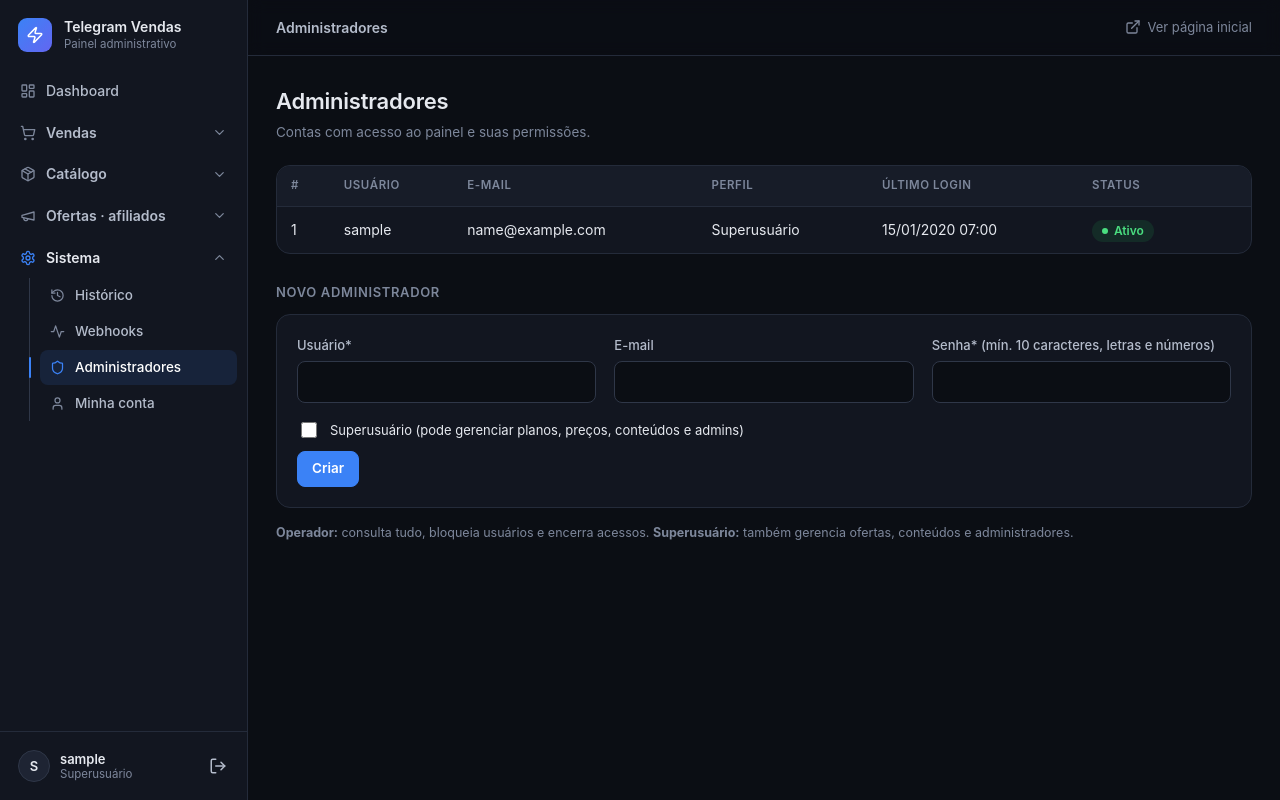
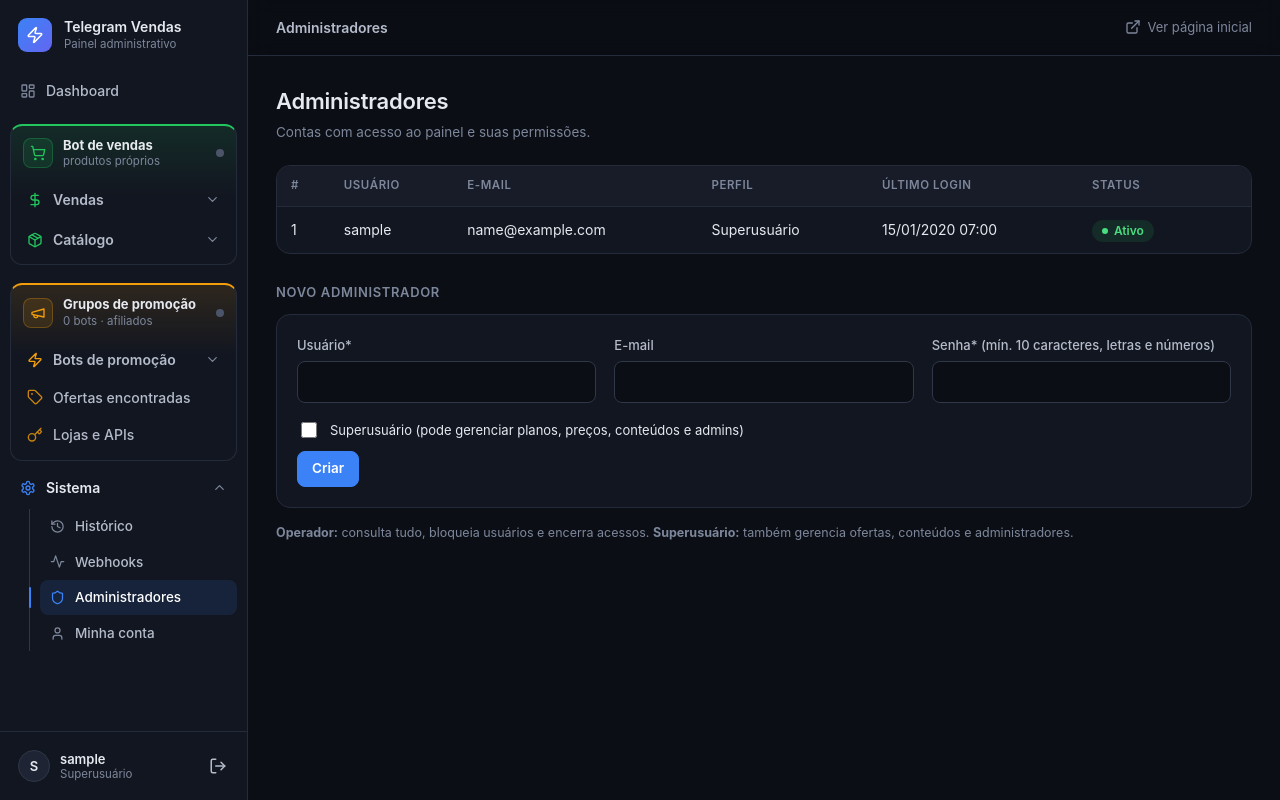
Before and after one commit to samuel0860/Boot-Telegram, a FastAPI app: page /admin/admins in a window 1280 px wide. Run offline with FastAPI, Linux system fonts and the light colour scheme; the visitor is signed in with stand-in values (Sample User, id 1); tables that the repository leaves empty hold one stand-in row (values such as "Sample post"); parts of the project's set-up code (start-up, migrations or seed data) failed here and were passed over; some libraries are stand-ins or nearby versions.

Commit message:
Menu separa bot de vendas e grupos de promoção; cada bot de promoção listado pelo nome

```diff
--- a/static/css/admin.css
+++ b/static/css/admin.css
@@ -96,7 +96,7 @@ small, .hint, .subtitle { color: var(--muted); }
   position: relative; margin: 2px 0 6px 19px; padding-left: 10px;
   border-left: 1px solid var(--border-strong); display: flex; flex-direction: column; gap: 1px;
 }
-.nav-group[open] .nav-group-body { animation: nav-open .18s ease; }
+.nav-group.anim[open] .nav-group-body { animation: nav-open .18s ease; }
 .nav-group-body .nav-link { padding: 7px 10px; font-size: 13.5px; }
 .nav-group-body .nav-link .icon { width: 15px; height: 15px; }
 .nav-group-body .nav-link.active::before {
@@ -104,6 +104,52 @@ small, .hint, .subtitle { color: var(--muted); }
   border-radius: 2px; background: var(--primary);
 }
 @keyframes nav-open { from { opacity: 0; transform: translateY(-4px); } to { opacity: 1; transform: none; } }
+
+/* Módulos do menu: cada um com a sua cor, para não confundir vendas com promoções */
+.mod-sales  { --mod: #22c55e; --mod-soft: rgba(34,197,94,.12);  --mod-line: rgba(34,197,94,.28); }
+.mod-offers { --mod: #f59e0b; --mod-soft: rgba(245,158,11,.12); --mod-line: rgba(245,158,11,.28); }
+.nav-module {
+  margin: 12px 0 4px; padding: 8px 6px 6px; border-radius: 12px;
+  border: 1px solid var(--border); background: linear-gradient(180deg, var(--mod-soft), transparent 70px);
+  border-top: 2px solid var(--mod);
+}
+.nav-module-head { display: flex; align-items: center; gap: 10px; padding: 4px 6px 10px; }
+.nav-module-ic {
+  flex: 0 0 30px; height: 30px; border-radius: 8px; display: grid; place-items: center;
+  background: var(--mod-soft); border: 1px solid var(--mod-line); color: var(--mod);
+}
+.nav-module-ic .icon { width: 16px; height: 16px; }
+.nav-module-title { flex: 1; min-width: 0; display: flex; flex-direction: column; line-height: 1.2; }
+.nav-module-title b { font-size: 13px; font-weight: 700; color: var(--text); }
+.nav-module-title small { font-size: 11.5px; color: var(--muted); overflow: hidden; text-overflow: ellipsis; white-space: nowrap; margin-top: 2px; }
+.live { flex: 0 0 8px; height: 8px; border-radius: 50%; background: #4b5468; }
+.live.on { background: var(--ok); box-shadow: 0 0 0 3px rgba(34,197,94,.18); }
+.nav-module .nav-group-head .icon:first-child, .nav-module .nav-group.has-active > .nav-group-head > .icon:first-child { color: var(--mod); opacity: 1; }
+.nav-module .nav-group-body { border-left-color: var(--mod-line); }
+.nav-module .nav-link.active { background: var(--mod-soft); }
+.nav-module .nav-link.active .icon { color: var(--mod); }
+.nav-module .nav-group-body .nav-link.active::before { background: var(--mod); }
+.nav-module > .nav-link .icon { color: var(--mod); opacity: .8; }
+
+/* Cada bot de promoção listado pelo nome */
+.nav-bot { gap: 9px; padding: 6px 8px !important; }
+.bot-avatar {
+  position: relative; flex: 0 0 24px; height: 24px; border-radius: 7px; display: grid; place-items: center;
+  font-size: 11.5px; font-weight: 700; color: var(--mod, var(--text)); background: var(--mod-soft); border: 1px solid var(--mod-line);
+}
+.bot-avatar i { position: absolute; right: -3px; bottom: -3px; width: 9px; height: 9px; border-radius: 50%; background: #4b5468; border: 2px solid var(--surface); }
+.bot-avatar i.on { background: var(--ok); }
+.nav-bot-text { min-width: 0; display: flex; flex-direction: column; line-height: 1.2; }
+.nav-bot-text span { overflow: hidden; text-overflow: ellipsis; white-space: nowrap; }
+.nav-bot-text small { font-size: 11px; color: var(--muted); overflow: hidden; text-overflow: ellipsis; white-space: nowrap; }
+.nav-add { color: var(--muted) !important; font-size: 12.5px !important; }
+
+/* Etiqueta do módulo no topo da página */
+.module-pill {
+  display: inline-flex; align-items: center; gap: 6px; height: 24px; padding: 0 10px; border-radius: 999px;
+  font-size: 12px; font-weight: 600; color: var(--mod); background: var(--mod-soft); border: 1px solid var(--mod-line);
+}
+.module-pill .icon { width: 13px; height: 13px; }
 
 .sidebar-footer {
   display: flex; align-items: center; gap: 8px; padding: 12px;
--- a/static/js/admin.js
+++ b/static/js/admin.js
@@ -36,6 +36,7 @@
   var groups = document.querySelectorAll(".nav-group[data-group]");
   Array.prototype.forEach.call(groups, function (g) {
     if (saved.indexOf(g.getAttribute("data-group")) !== -1) g.open = true;
+    g.querySelector("summary").addEventListener("click", function () { g.classList.add("anim"); });
     g.addEventListener("toggle", function () {
       var open = [];
       Array.prototype.forEach.call(groups, function (x) { if (x.open) open.push(x.getAttribute("data-group")); });
--- a/templates/admin/base.html
+++ b/templates/admin/base.html
@@ -35,26 +35,52 @@
     <nav class="nav" aria-label="Menu principal">
       {{ navlink('/admin/', 'dashboard', 'Dashboard') }}
 
-      {% call navgroup('vendas', 'cart', 'Vendas', ['/admin/orders', '/admin/payments', '/admin/subscriptions', '/admin/users', '/admin/funnel', '/admin/coupons']) %}
+      {#- ================= MÓDULO 1: BOT DE VENDAS ================= -#}
+      <div class="nav-module mod-sales">
+        <div class="nav-module-head">
+          <span class="nav-module-ic">{{ icon('cart') }}</span>
+          <span class="nav-module-title"><b>Bot de vendas</b>
+            <small>{% if nav_sales and nav_sales.username %}@{{ nav_sales.username }}{% else %}produtos próprios{% endif %}</small></span>
+          <span class="live {{ 'on' if nav_sales and nav_sales.online }}" title="{{ 'Bot de vendas online' if nav_sales and nav_sales.online else 'Bot de vendas sem sinal' }}"></span>
+        </div>
+        {% call navgroup('vendas', 'dollar', 'Vendas', ['/admin/orders', '/admin/payments', '/admin/subscriptions', '/admin/users', '/admin/funnel', '/admin/coupons']) %}
           {{ navlink('/admin/orders', 'inbox', 'Pedidos', '/admin/orders') }}
           {{ navlink('/admin/payments', 'card', 'Transações', '/admin/payments') }}
           {{ navlink('/admin/subscriptions', 'repeat', 'Assinaturas', '/admin/subscriptions') }}
-        {{ navlink('/admin/users', 'users', 'Usuários', '/admin/users') }}
+          {{ navlink('/admin/users', 'users', 'Clientes', '/admin/users') }}
           {{ navlink('/admin/funnel', 'trending', 'Funil por origem', '/admin/funnel') }}
           {{ navlink('/admin/coupons', 'percent', 'Cupons', '/admin/coupons') }}
         {% endcall %}
-
         {% call navgroup('catalogo', 'package', 'Catálogo', ['/admin/plans', '/admin/products', '/admin/categories']) %}
           {{ navlink('/admin/plans', 'package', 'Planos', '/admin/plans') }}
           {{ navlink('/admin/products', 'file', 'Conteúdos', '/admin/products') }}
           {{ navlink('/admin/categories', 'folder', 'Categorias', '/admin/categories') }}
         {% endcall %}
+      </div>
 
-      {% call navgroup('ofertas', 'megaphone', 'Ofertas · afiliados', ['/admin/offers']) %}
-        {{ navlink('/admin/offers/bots', 'megaphone', 'Bots de ofertas', '/admin/offers/bots') }}
-        {{ navlink('/admin/offers', 'tag', 'Ofertas') }}
+      {#- ================= MÓDULO 2: PROMOÇÕES (AFILIADOS) ================= -#}
+      {%- set obots = nav_offers.bots if nav_offers else [] -%}
+      <div class="nav-module mod-offers">
+        <div class="nav-module-head">
+          <span class="nav-module-ic">{{ icon('megaphone') }}</span>
+          <span class="nav-module-title"><b>Grupos de promoção</b>
+            <small>{{ obots|length }} bot{{ 's' if obots|length != 1 }} · afiliados</small></span>
+          <span class="live {{ 'on' if nav_offers and nav_offers.online }}" title="{{ 'Módulo de promoções online' if nav_offers and nav_offers.online else 'Módulo de promoções sem sinal' }}"></span>
+        </div>
+        {% call navgroup('promo-bots', 'zap', 'Bots de promoção', ['/admin/offers/bots']) %}
+          {%- set p = request.url.path -%}
+          {% for b in obots %}
+            {%- set href = '/admin/offers/bots/' ~ b.id -%}
+            <a href="{{ href }}" class="nav-link nav-bot {{ 'active' if p == href or p.startswith(href ~ '/') }}" title="{{ b.name }}{{ ' · @' ~ b.username if b.username }}">
+              <span class="bot-avatar">{{ b.name[:1]|upper }}<i class="{{ 'on' if b.on }}"></i></span>
+              <span class="nav-bot-text"><span>{{ b.name }}</span><small>{{ '@' ~ b.username if b.username else 'sem token' }}</small></span>
+            </a>
+          {% endfor %}
+          <a href="/admin/offers/bots" class="nav-link nav-add {{ 'active' if p == '/admin/offers/bots' }}">{{ icon('plus') }}<span>{{ 'Gerenciar bots' if obots else 'Criar primeiro bot' }}</span></a>
+        {% endcall %}
+        {{ navlink('/admin/offers', 'tag', 'Ofertas encontradas') }}
         {{ navlink('/admin/offers/settings', 'key', 'Lojas e APIs', '/admin/offers/settings') }}
-      {% endcall %}
+      </div>
 
       {% call navgroup('sistema', 'settings', 'Sistema', ['/admin/logs', '/admin/webhooks', '/admin/admins', '/admin/account']) %}
         {{ navlink('/admin/logs', 'history', 'Histórico', '/admin/logs') }}
@@ -79,6 +105,12 @@
   <div class="main">
     <header class="topbar">
       <button class="icon-btn menu-toggle" id="menu-toggle" aria-label="Abrir menu">{{ icon('menu') }}</button>
+      {%- set tp = request.url.path -%}
+      {%- if tp.startswith('/admin/offers') -%}
+        <span class="module-pill mod-offers">{{ icon('megaphone') }}Promoções</span>
+      {%- elif tp.startswith(('/admin/orders', '/admin/payments', '/admin/subscriptions', '/admin/users', '/admin/funnel', '/admin/coupons', '/admin/plans', '/admin/products', '/admin/categories')) -%}
+        <span class="module-pill mod-sales">{{ icon('cart') }}Bot de vendas</span>
+      {%- endif %}
       <span class="topbar-title">{{ self.title() }}</span>
       <a class="topbar-link" href="/" target="_blank" rel="noopener">{{ icon('external') }}<span>Ver página inicial</span></a>
     </header>
```
Also changed, not shown: admin/common.py (+32 -3 lines). Lines whose indentation alone changed are shown as unchanged.
